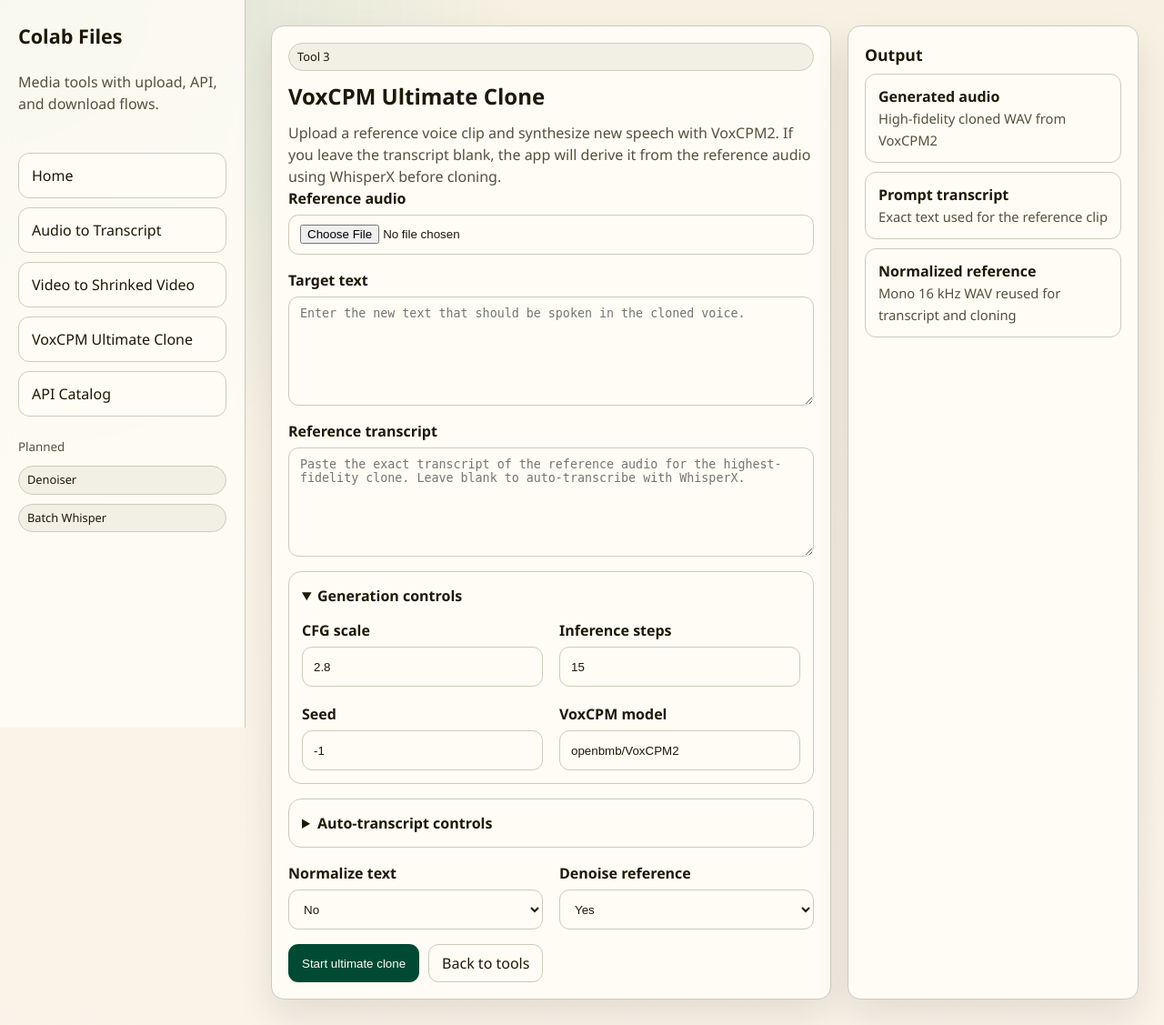
After one commit to hmdlohar/colab-files, a FastAPI app: template app/templates/tool_voxcpm.html in a window 1280 px wide, after a click on "Generation controls". The commit adds this page. Shown: the whole page at 91% size. Run offline with FastAPI, Linux system fonts and the light colour scheme; the template is opened without the code that fills it, so the values that code supplies are empty.

Commit message:
feat: implement VoxCPM Ultimate Clone tool with automated WhisperX transcription and audio cloning capabilities

```diff
--- a/app/main.py
+++ b/app/main.py
@@ -11,7 +11,11 @@ from fastapi.responses import FileResponse, HTMLResponse, JSONResponse, Redirect
 from fastapi.staticfiles import StaticFiles
 from fastapi.templating import Jinja2Templates
 
-from app.pipelines import process_audio_to_transcript, process_video_to_shrinked_video
+from app.pipelines import (
+    process_audio_to_transcript,
+    process_video_to_shrinked_video,
+    process_voxcpm_ultimate_clone,
+)
 from app.store import Artifact, JobStore
 
 
@@ -149,6 +153,43 @@ async def enqueue_video_to_shrinked_video(
     return job_response(job.id)
 
 
+async def enqueue_voxcpm_ultimate_clone(
+    reference_audio_file: UploadFile,
+    text: str,
+    transcript: str,
+    model_name: str,
+    whisper_model_name: str,
+    language_code: str,
+    chunk_length_s: int,
+    cfg_value: float,
+    inference_timesteps: int,
+    normalize_text: bool,
+    denoise_reference: bool,
+    seed: int,
+) -> dict:
+    ensure_dirs()
+    job = create_job("voxcpm-ultimate-clone", safe_filename(reference_audio_file.filename), "Queued VoxCPM ultimate clone")
+    upload_path = UPLOADS_DIR / job.id / safe_filename(reference_audio_file.filename)
+    await save_upload(reference_audio_file, upload_path)
+    EXECUTOR.submit(
+        run_voxcpm_ultimate_clone_job,
+        job.id,
+        upload_path,
+        text,
+        transcript,
+        model_name,
+        whisper_model_name,
+        language_code,
+        chunk_length_s,
+        cfg_value,
+        inference_timesteps,
+        normalize_text,
+        denoise_reference,
+        seed,
+    )
+    return job_response(job.id)
+
+
 def run_audio_job(
     job_id: str,
     input_path: Path,
@@ -227,6 +268,48 @@ def run_video_job(
         JOB_STORE.update(job_id, status="error", message="Video pipeline failed", error=str(exc))
 
 
+def run_voxcpm_ultimate_clone_job(
+    job_id: str,
+    reference_audio_path: Path,
+    text: str,
+    transcript: str,
+    model_name: str,
+    whisper_model_name: str,
+    language_code: str,
+    chunk_length_s: int,
+    cfg_value: float,
+    inference_timesteps: int,
+    normalize_text: bool,
+    denoise_reference: bool,
+    seed: int,
+) -> None:
+    try:
+        message = "Preparing reference audio"
+        if not transcript.strip():
+            message = "Transcribing reference audio with WhisperX"
+        JOB_STORE.update(job_id, status="running", message=message)
+        artifacts = process_voxcpm_ultimate_clone(
+            JOB_STORE,
+            job_id,
+            reference_audio_path,
+            text=text,
+            transcript=transcript,
+            model_name=model_name,
+            whisper_model_name=whisper_model_name,
+            language_code=language_code,
+            chunk_length_s=chunk_length_s,
+            cfg_value=cfg_value,
+            inference_timesteps=inference_timesteps,
+            normalize_text=normalize_text,
+            denoise_reference=denoise_reference,
+            seed=(None if seed < 0 else seed),
+            device=device_name(),
+        )
+        JOB_STORE.update(job_id, status="done", message="VoxCPM ultimate clone ready", artifacts=artifacts)
+    except Exception as exc:
+        JOB_STORE.update(job_id, status="error", message="VoxCPM ultimate clone failed", error=str(exc))
+
+
 @app.on_event("startup")
 def on_startup() -> None:
     ensure_dirs()
@@ -245,6 +328,12 @@ def index(request: Request):
             "slug": "video-to-shrinked-video",
             "title": "Video to Shrinked Video",
             "description": "Upload video, transcribe it, and produce a shorter cut plus transcript.",
+            "status": "active",
+        },
+        {
+            "slug": "voxcpm-ultimate-clone",
+            "title": "VoxCPM Ultimate Clone",
+            "description": "Upload a reference voice clip and synthesize new speech with high-fidelity cloning.",
             "status": "active",
         },
         {
@@ -292,6 +381,17 @@ def video_tool(request: Request):
     )
 
 
+@app.get("/tools/voxcpm-ultimate-clone", response_class=HTMLResponse)
+def voxcpm_ultimate_clone_tool(request: Request):
+    return templates.TemplateResponse(
+        "tool_voxcpm.html",
+        {
+            "request": request,
+            "title": "VoxCPM Ultimate Clone",
+        },
+    )
+
+
 @app.get("/jobs/{job_id}", response_class=HTMLResponse)
 def job_page(request: Request, job_id: str):
     job = JOB_STORE.get(job_id)
@@ -313,6 +413,7 @@ def api_tools():
         "tools": [
             {"slug": "audio-to-transcript", "title": "Audio to Transcript"},
             {"slug": "video-to-shrinked-video", "title": "Video to Shrinked Video"},
+            {"slug": "voxcpm-ultimate-clone", "title": "VoxCPM Ultimate Clone"},
         ]
     }
 
@@ -405,6 +506,39 @@ async def api_video_to_shrinked_video(
     )
 
 
+@app.post("/api/tools/voxcpm-ultimate-clone")
+async def api_voxcpm_ultimate_clone(
+    reference_audio_file: UploadFile = File(...),
+    text: str = Form(...),
+    transcript: str = Form(""),
+    model_name: str = Form("openbmb/VoxCPM2"),
+    whisper_model_name: str = Form("collabora/whisper-base-hindi"),
+    language_code: str = Form("hi"),
+    chunk_length_s: int = Form(30),
+    cfg_value: float = Form(2.8),
+    inference_timesteps: int = Form(15),
+    normalize_text: bool = Form(False),
+    denoise_reference: bool = Form(True),
+    seed: int = Form(-1),
+):
+    return JSONResponse(
+        await enqueue_voxcpm_ultimate_clone(
+            reference_audio_file=reference_audio_file,
+            text=text,
+            transcript=transcript,
+            model_name=model_name,
+            whisper_model_name=whisper_model_name,
+            language_code=language_code,
+            chunk_length_s=chunk_length_s,
+            cfg_value=cfg_value,
+            inference_timesteps=inference_timesteps,
+            normalize_text=normalize_text,
+            denoise_reference=denoise_reference,
+            seed=seed,
+        )
+    )
+
+
 @app.post("/tools/audio-to-transcript", response_class=HTMLResponse)
 async def submit_audio_tool(
     request: Request,
@@ -469,3 +603,36 @@ async def submit_video_tool(
         audio_bitrate=audio_bitrate,
     )
     return RedirectResponse(url=f"/jobs/{job['id']}", status_code=303)
+
+
+@app.post("/tools/voxcpm-ultimate-clone", response_class=HTMLResponse)
+async def submit_voxcpm_ultimate_clone_tool(
+    request: Request,
+    reference_audio_file: UploadFile = File(...),
+    text: str = Form(...),
+    transcript: str = Form(""),
+    model_name: str = Form("openbmb/VoxCPM2"),
+    whisper_model_name: str = Form("collabora/whisper-base-hindi"),
+    language_code: str = Form("hi"),
+    chunk_length_s: int = Form(30),
+    cfg_value: float = Form(2.8),
+    inference_timesteps: int = Form(15),
+    normalize_text: bool = Form(False),
+    denoise_reference: bool = Form(True),
+    seed: int = Form(-1),
+):
+    job = await enqueue_voxcpm_ultimate_clone(
+        reference_audio_file=reference_audio_file,
+        text=text,
+        transcript=transcript,
+        model_name=model_name,
+        whisper_model_name=whisper_model_name,
+        language_code=language_code,
+        chunk_length_s=chunk_length_s,
+        cfg_value=cfg_value,
+        inference_timesteps=inference_timesteps,
+        normalize_text=normalize_text,
+        denoise_reference=denoise_reference,
+        seed=seed,
+    )
+    return RedirectResponse(url=f"/jobs/{job['id']}", status_code=303)
--- a/app/static/styles.css
+++ b/app/static/styles.css
@@ -288,6 +288,22 @@ a {
   gap: 10px;
 }
 
+.check {
+  display: flex;
+  align-items: center;
+  gap: 10px;
+  min-height: 44px;
+  padding: 10px 12px;
+  border: 1px solid var(--line);
+  border-radius: 11px;
+  background: var(--panel);
+}
+
+.check input {
+  width: 18px;
+  height: 18px;
+}
+
 details {
   border: 1px solid var(--line);
   border-radius: var(--radius);
--- a/app/templates/base.html
+++ b/app/templates/base.html
@@ -18,6 +18,7 @@
           <a href="/" class="{% if request.url.path == '/' %}active{% endif %}">Home</a>
           <a href="/tools/audio-to-transcript" class="{% if request.url.path == '/tools/audio-to-transcript' %}active{% endif %}">Audio to Transcript</a>
           <a href="/tools/video-to-shrinked-video" class="{% if request.url.path == '/tools/video-to-shrinked-video' %}active{% endif %}">Video to Shrinked Video</a>
+          <a href="/tools/voxcpm-ultimate-clone" class="{% if request.url.path == '/tools/voxcpm-ultimate-clone' %}active{% endif %}">VoxCPM Ultimate Clone</a>
           <a href="/api/tools">API Catalog</a>
         </nav>
         <div style="margin-top: 24px" class="stack">
--- /dev/null
+++ b/app/templates/tool_voxcpm.html
@@ -0,0 +1,118 @@
+{% extends "base.html" %}
+{% block content %}
+<div class="layout">
+  <section class="panel">
+    <div class="stack">
+      <span class="pill">Tool 3</span>
+      <h2 style="margin: 0">VoxCPM Ultimate Clone</h2>
+      <p class="muted">
+        Upload a reference voice clip and synthesize new speech with VoxCPM2. If you leave the transcript blank,
+        the app will derive it from the reference audio using WhisperX before cloning.
+      </p>
+    </div>
+
+    <form class="form" action="/tools/voxcpm-ultimate-clone" method="post" enctype="multipart/form-data">
+      <div class="field">
+        <label for="reference_audio_file">Reference audio</label>
+        <input id="reference_audio_file" name="reference_audio_file" type="file" accept="audio/*" required />
+      </div>
+
+      <div class="field">
+        <label for="text">Target text</label>
+        <textarea id="text" name="text" required placeholder="Enter the new text that should be spoken in the cloned voice."></textarea>
+      </div>
+
+      <div class="field">
+        <label for="transcript">Reference transcript</label>
+        <textarea id="transcript" name="transcript" placeholder="Paste the exact transcript of the reference audio for the highest-fidelity clone. Leave blank to auto-transcribe with WhisperX."></textarea>
+      </div>
+
+      <details>
+        <summary>Generation controls</summary>
+        <div class="grid" style="margin-top: 14px">
+          <div class="field">
+            <label for="cfg_value">CFG scale</label>
+            <input id="cfg_value" name="cfg_value" type="number" step="0.1" min="0.5" max="5" value="2.8" />
+          </div>
+          <div class="field">
+            <label for="inference_timesteps">Inference steps</label>
+            <input id="inference_timesteps" name="inference_timesteps" type="number" min="4" max="30" value="15" />
+          </div>
+          <div class="field">
+            <label for="seed">Seed</label>
+            <input id="seed" name="seed" type="number" value="-1" />
+          </div>
+          <div class="field">
+            <label for="model_name">VoxCPM model</label>
+            <input id="model_name" name="model_name" type="text" value="openbmb/VoxCPM2" />
+          </div>
+        </div>
+      </details>
+
+      <details>
+        <summary>Auto-transcript controls</summary>
+        <div class="grid" style="margin-top: 14px">
+          <div class="field">
+            <label for="whisper_model_name">Whisper model</label>
+            <input id="whisper_model_name" name="whisper_model_name" type="text" value="collabora/whisper-base-hindi" />
+          </div>
+          <div class="field">
+            <label for="language_code">Language code</label>
+            <input id="language_code" name="language_code" type="text" value="hi" />
+          </div>
+          <div class="field">
+            <label for="chunk_length_s">Chunk length, seconds</label>
+            <input id="chunk_length_s" name="chunk_length_s" type="number" min="5" max="120" value="30" />
+          </div>
+        </div>
+      </details>
+
+      <div class="grid">
+        <div class="field">
+          <label for="normalize_text">Normalize text</label>
+          <select id="normalize_text" name="normalize_text">
+            <option value="false" selected>No</option>
+            <option value="true">Yes</option>
+          </select>
+        </div>
+        <div class="field">
+          <label for="denoise_reference">Denoise reference</label>
+          <select id="denoise_reference" name="denoise_reference">
+            <option value="true" selected>Yes</option>
+            <option value="false">No</option>
+          </select>
+        </div>
+      </div>
+
+      <div class="toolbar">
+        <button class="btn" type="submit">Start ultimate clone</button>
+        <a class="btn secondary" href="/">Back to tools</a>
+      </div>
+    </form>
+  </section>
+
+  <aside class="panel">
+    <h3>Output</h3>
+    <div class="stack">
+      <div class="artifact">
+        <div>
+          <strong>Generated audio</strong>
+          <div><span>High-fidelity cloned WAV from VoxCPM2</span></div>
+        </div>
+      </div>
+      <div class="artifact">
+        <div>
+          <strong>Prompt transcript</strong>
+          <div><span>Exact text used for the reference clip</span></div>
+        </div>
+      </div>
+      <div class="artifact">
+        <div>
+          <strong>Normalized reference</strong>
+          <div><span>Mono 16 kHz WAV reused for transcript and cloning</span></div>
+        </div>
+      </div>
+    </div>
+  </aside>
+</div>
+{% endblock %}
--- a/requirements-audio.txt
+++ b/requirements-audio.txt
@@ -5,3 +5,4 @@ whisperx
 soundfile
 tqdm
 numpy
+voxcpm
```
Also changed, not shown: Agents.md (+1 -0 lines), app/pipelines.py (+154 -0 lines), skills/llm-timeline-agent/SKILL.md (added, +86 -0 lines), README.md.
